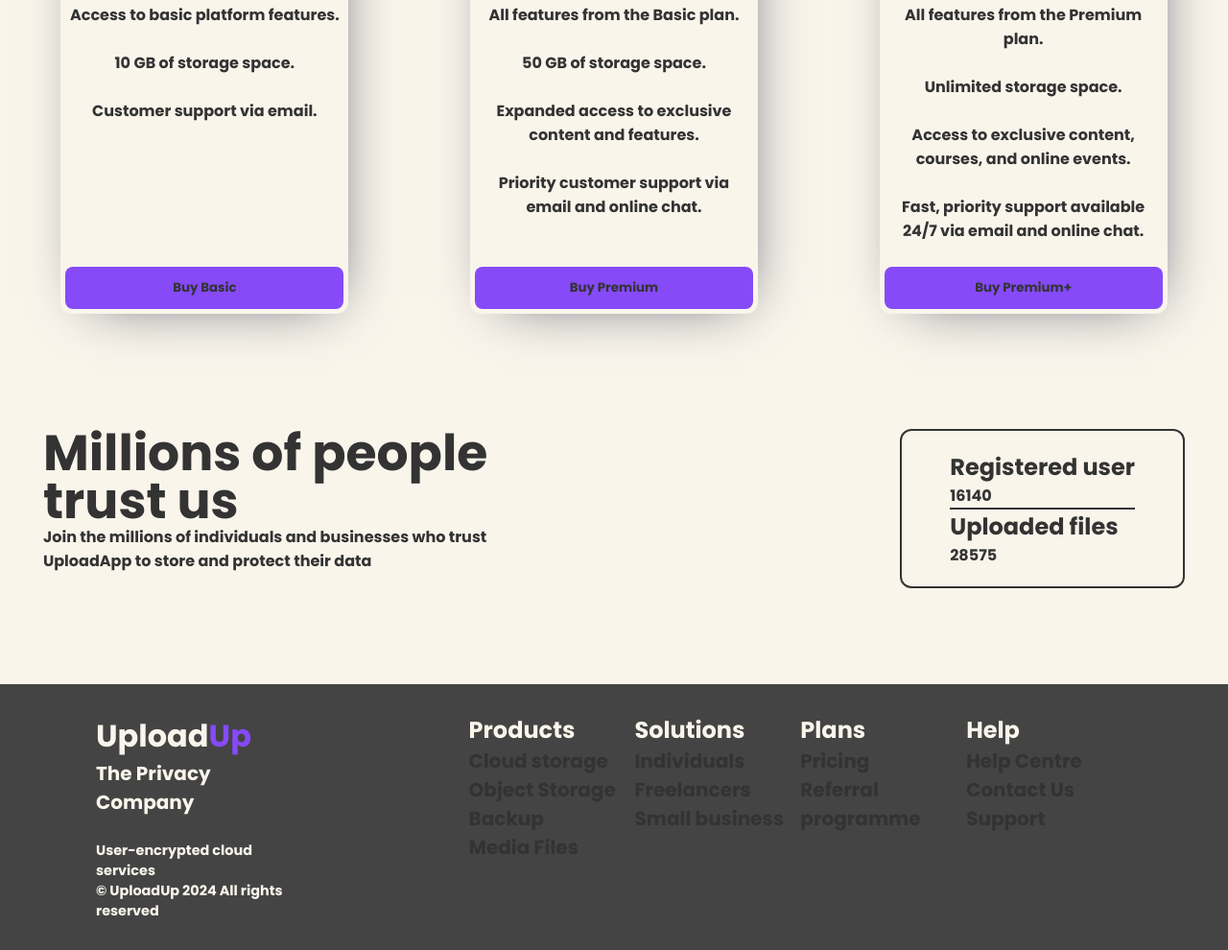
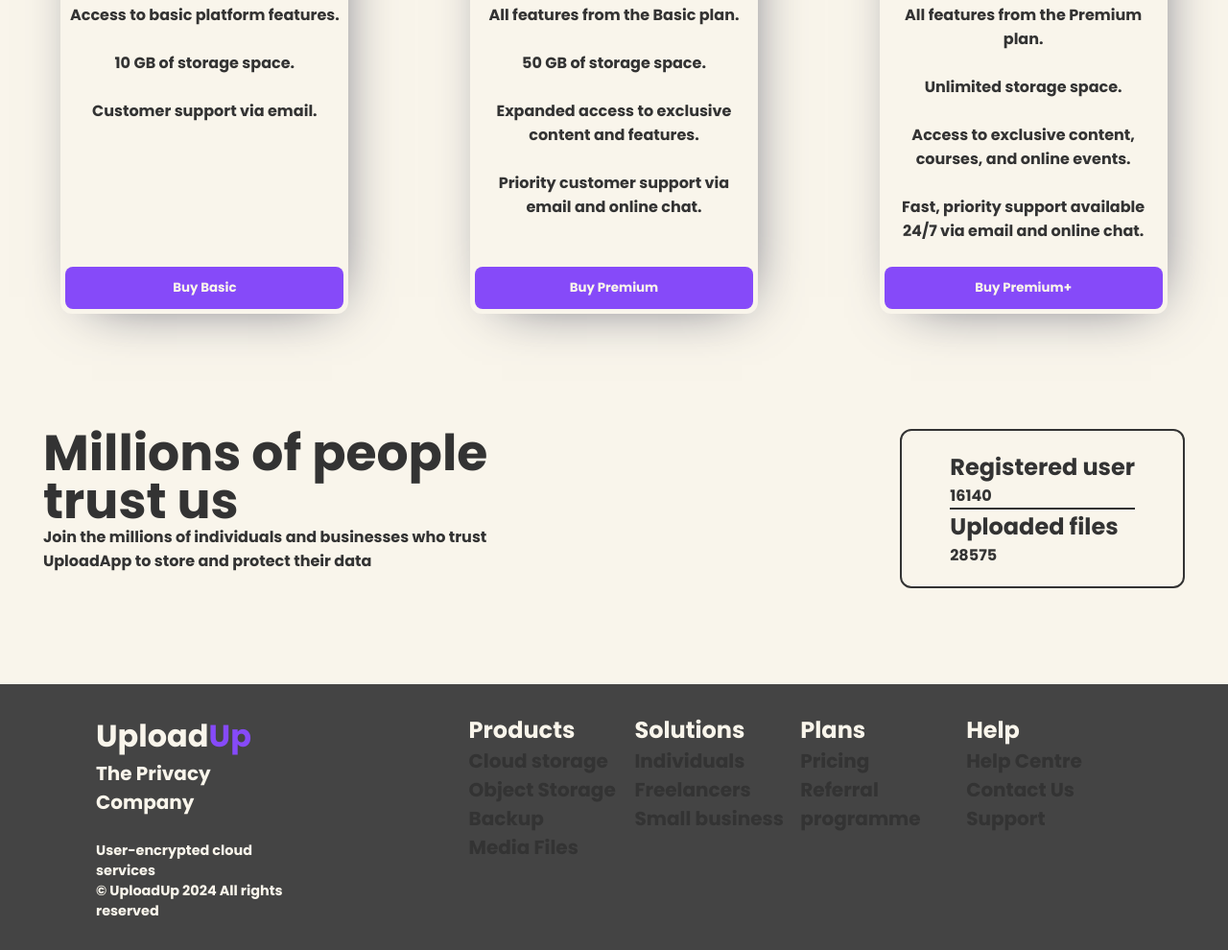
Before and after one commit to Just-Kacper/uploadApp-Design, a plain HTML site: page index.html in a window 1280 px wide. Shown: the part 720-1710 px from the top of the page at 96% size. Drawn offline with Linux system fonts and the light colour scheme.

Commit message:
button color change

```diff
--- a/main.css
+++ b/main.css
@@ -147,7 +147,10 @@ body {
     align-items: flex-end;
 }
 
-.price-plan button a { text-decoration: none; }
+.price-plan button a {
+    text-decoration: none;
+    color: #F9F5EB;
+}
 
 /* SOCIAL PROOF */
 
```
